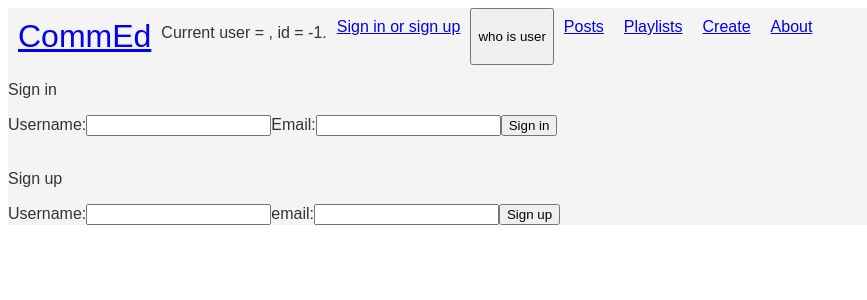
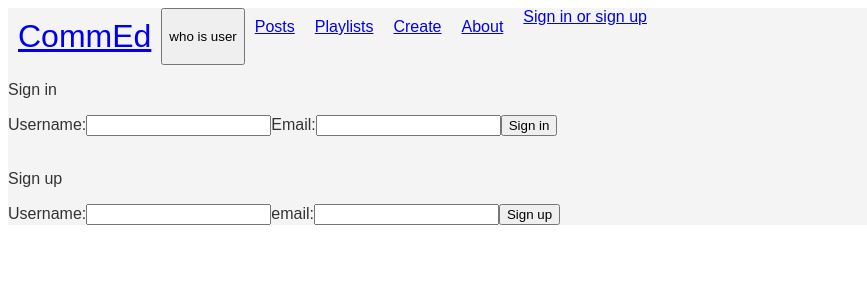
Before and after one commit to EvanLosh/CommEd, a React (Create React App) app in the folder client/: page /sign-in-or-sign-up in a window 1280 px wide. Shown: the top 300 px of the page, without its empty margins (0-867 px from the left). Built offline with nearby package versions, Linux system fonts and the light colour scheme.

Commit message:
added a user menu to the webpage header

```diff
--- a/client/src/components/About.js
+++ b/client/src/components/About.js
@@ -5,8 +5,9 @@ import React from "react";
 function About({ commonProps }) {
     return <div id="about">
         <h1>Welcome</h1>
-        <p>CommEd is a forum for users to share and discuss their solutions to math problems. Not just math, but physics, engineering, and chemistry, as well. It's perfect for teachers and students who need to write and share solutions to their homework assignments.</p>
-        <p>I am creating CommEd by myself as a project for my portfolio as an aspiring software engineer. On the front-end, I use React, Formik, react-tex, and markdownjs. On the back-end, I use Flask and SQLalchemy.</p>
+        <p>CommEd is a forum where users share and discuss their solutions to math problems. And not just math, but engineering, physics, and chemistry, too. It's perfect for teachers and students who need to write and share solutions to their homework assignments.</p>
+        <p>I am creating CommEd by myself as a project for my portfolio as an aspiring software engineer. You can view the source code on <a href={'https://github.com/EvanLosh/CommEd'}>Github</a>. </p>
+        <p>On the front-end, I use React, Formik, react-tex, and markdownjs. On the back-end, I use Flask and SQLalchemy.</p>
     </div>;
 }
 
--- a/client/src/components/App.js
+++ b/client/src/components/App.js
@@ -117,7 +117,7 @@ function App() {
 
   function logout() {
     setSessionUser(blankUser)
-    setUser(blankUser)
+    setUser(getSessionUser())
 
     // fetch(serverURL + '/signout',
     //   {
@@ -265,7 +265,7 @@ function App() {
 
   return (
     <div id="app">
-      <Header commonProps={commonProps} getSessionUser={getSessionUser} />
+      <Header commonProps={commonProps} getSessionUser={getSessionUser} logout={logout} />
       <RouterProvider router={router} />
       <Footer />
     </div>
--- /dev/null
+++ b/client/src/components/CurrentUser.js
@@ -0,0 +1,36 @@
+import React, { useEffect, useState } from "react";
+
+
+function CurrentUser({ commonProps, logout }) {
+    let loggedIn = commonProps.user.id > 0
+
+    const handleChange = (e) => {
+        const selection = e.target.value
+        switch (selection) {
+            case 'logout':
+                logout()
+                break;
+            default:
+                return null
+        }
+    }
+
+    const userMenu = <select onChange={handleChange}>
+        <option value=''>User menu</option>
+        <option value='logout'>Logout</option>
+    </select>
+
+    const currentUserElement =
+        loggedIn
+            ?
+            <div><p>{commonProps.user.username}</p> {userMenu} </div>
+            :
+            <a href={commonProps.websiteURL + '/sign-in-or-sign-up'}>Sign in or sign up</a>
+
+
+    return <div id="CurrentUser">
+        {currentUserElement}
+    </div>;
+}
+
+export default CurrentUser;
--- a/client/src/components/Header.js
+++ b/client/src/components/Header.js
@@ -1,17 +1,18 @@
 import React, { useEffect, useState } from "react";
+import CurrentUser from "./CurrentUser";
 import "./Header.css"
 
 
-function Header({ commonProps, getSessionUser }) {
+function Header({ commonProps, getSessionUser, logout }) {
     return <div id="header">
         <a id='site-title' href={commonProps.websiteURL} >CommEd</a>
-        <p>Current user = {commonProps.user.username}, id = {commonProps.user.id}.</p>
-        <a href={commonProps.websiteURL + '/sign-in-or-sign-up'}>Sign in or sign up</a>
+        {/* <a href={commonProps.websiteURL + '/sign-in-or-sign-up'}>Sign in or sign up</a> */}
         <button onClick={() => getSessionUser()}>who is user</button>
         <a href={commonProps.websiteURL + '/posts'}>Posts</a>
         <a href={commonProps.websiteURL + '/playlists'}>Playlists</a>
         <a href={commonProps.websiteURL + '/create'}>Create</a>
         <a href={commonProps.websiteURL + '/about'}>About</a>
+        <CurrentUser commonProps={commonProps} logout={logout} />
     </div>;
 }
 
```
